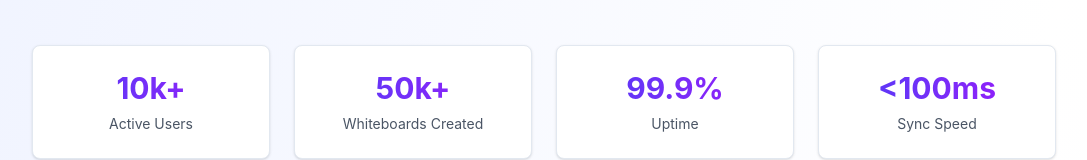
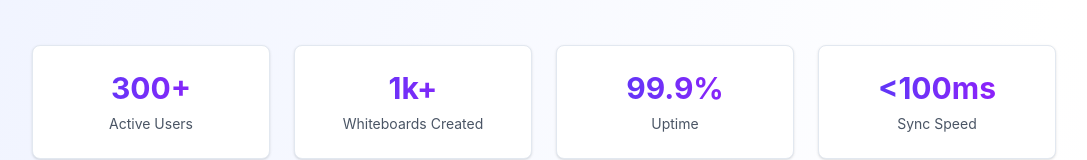
Before and after one commit to hari495/syncspace, a React (Vite) app in the folder client/: page / in a window 1280 px wide. Shown: the part 505-665 px from the top of the page, without its empty margins (96-1183 px from the left). Built offline with nearby package versions, Linux system fonts and the light colour scheme; no server answers.

Commit message:
real number of users

```diff
--- a/client/src/pages/LandingPage.tsx
+++ b/client/src/pages/LandingPage.tsx
@@ -77,8 +77,8 @@ export function LandingPage() {
   ];
 
   const stats = [
-    { value: '10k+', label: 'Active Users' },
-    { value: '50k+', label: 'Whiteboards Created' },
+    { value: '300+', label: 'Active Users' },
+    { value: '1k+', label: 'Whiteboards Created' },
     { value: '99.9%', label: 'Uptime' },
     { value: '<100ms', label: 'Sync Speed' },
   ];
```
